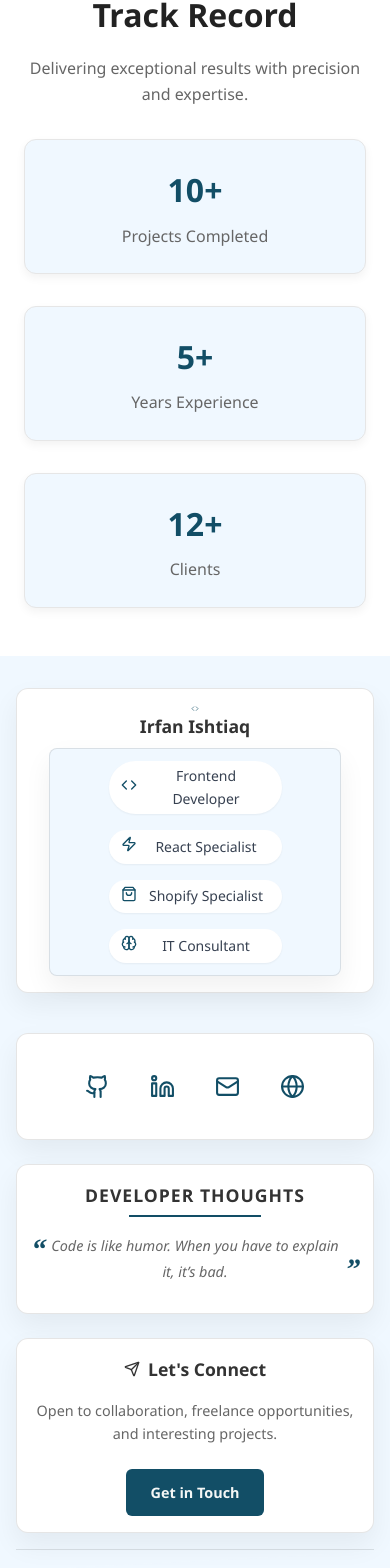
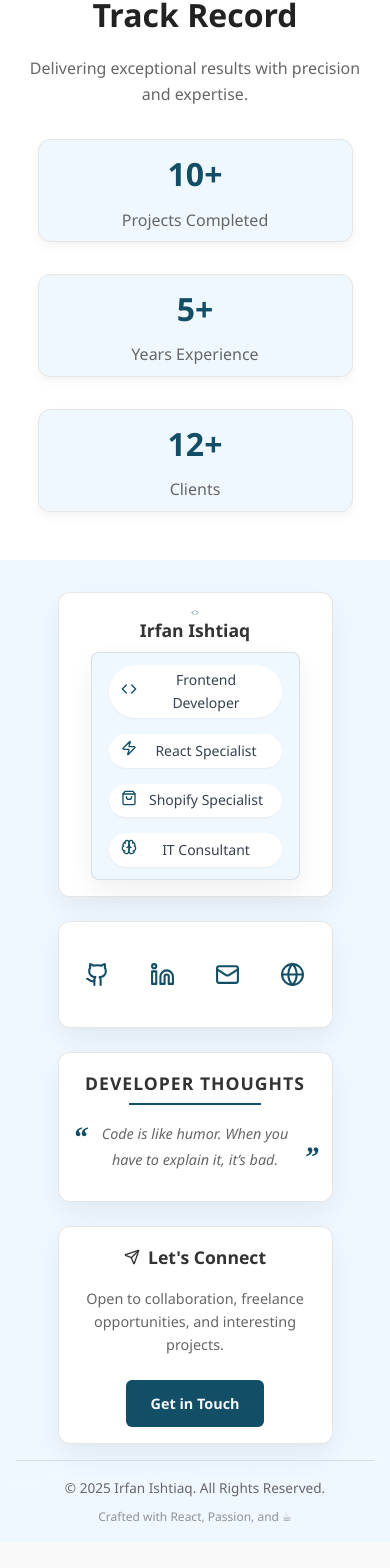
Before and after one commit to irfan3434/irfanishtiaq.dev, a React (Create React App) app: page / in a window 390 px wide. Shown: the part 3733-5301 px from the top of the page. After the commit the page ends 5275 px from the top, so only its background shows below. Built offline with nearby package versions, Linux system fonts and the light colour scheme.

Commit message:
new changes in the footer

```diff
--- a/src/components/Footer.css
+++ b/src/components/Footer.css
@@ -489,20 +489,24 @@
   .footer-content {
     grid-template-columns: 1fr;
     gap: 1.5rem;
+    place-items: center;
   }
 
   .footer-branding {
-    margin-bottom: 1rem;
+    margin-bottom: 0rem;
+    width: 275px;
   }
 
   .footer-social {
     margin: 0;
     gap: 2.5rem;
+    width: 275px;
   }
 
   .footer-skills,
   .footer-contact {
     padding: 1rem;
+    width: 275px;
   }
 
   .footer-skills-list {
@@ -512,6 +516,7 @@
   .footer-thoughts {
     padding: 1rem;
     height: 150px;
+    width: 275px;
 
   }
 
--- a/src/pages/Home.css
+++ b/src/pages/Home.css
@@ -859,8 +859,13 @@ body.dark-mode .stat-label {
     padding: 3rem 1.5rem;
   }
 
+  .stats-grid {
+    place-items: center;
+  }
+
   .stat-card {
-    padding: 1.5rem;
+    padding: 0.5rem;
+    width: 315px;
   }
 
   .stat-number {
```
